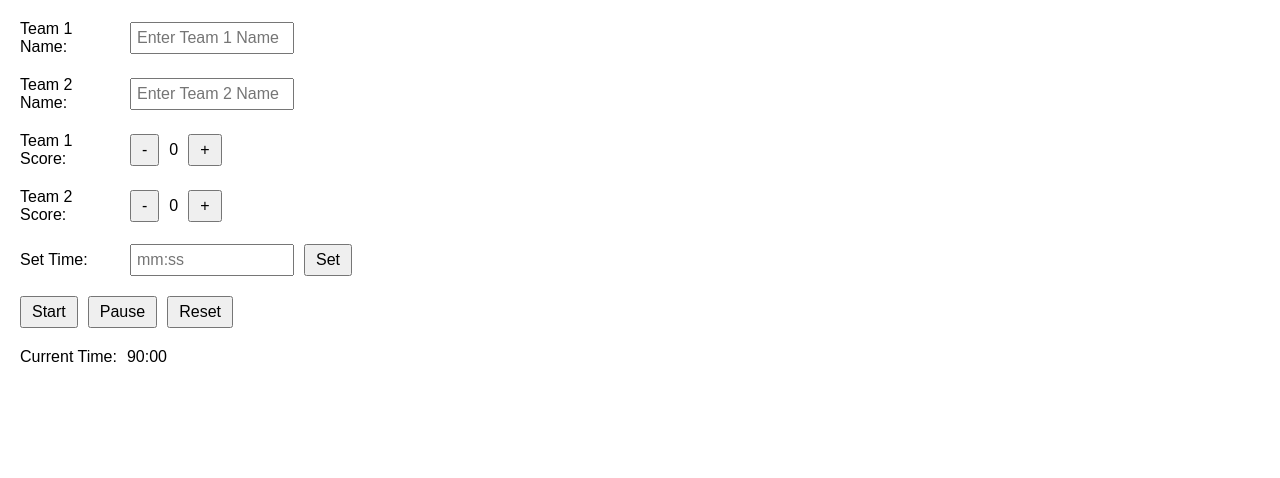
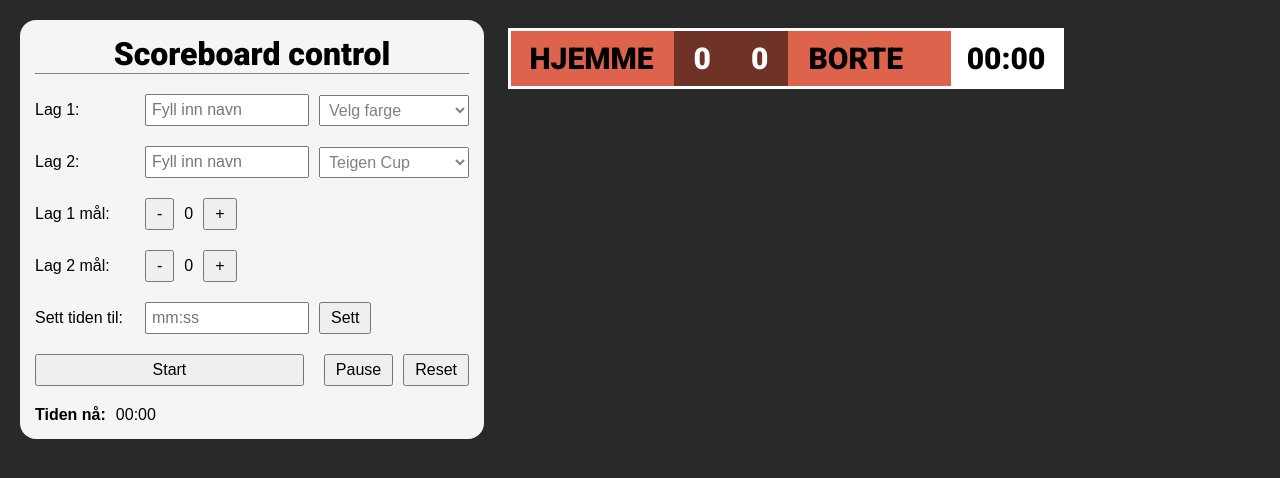
Before and after one commit to areelvestad/framtidinord, a website: page Scoreboard/Scoreboard control.html in a window 1280 px wide. Drawn offline with Linux system fonts and the light colour scheme.

Commit message:
Fiksekskks

```diff
--- a/Scoreboard/Scoreboard control.html
+++ b/Scoreboard/Scoreboard control.html
@@ -1,75 +1,166 @@
 <!DOCTYPE html>
 <html lang="en">
+
 <head>
     <meta charset="UTF-8">
     <meta name="viewport" content="width=device-width, initial-scale=1.0">
     <title>Scoreboard Control Panel</title>
     <style>
+        @import url('https://fonts.googleapis.com/css2?family=Overpass:ital,wght@0,100..900;1,100..900&family=Roboto:ital,wght@0,100;0,300;0,400;0,500;0,700;0,900;1,100;1,300;1,400;1,500;1,700;1,900&display=swap');
+
         body {
-            font-family: Arial, sans-serif;
+            font-family: 'Arial';
             margin: 20px;
+            display: flex;
+            flex-direction: row;
+            flex-wrap: wrap;
+            gap: 1rem;
+            background: rgb(41, 41, 41);
         }
+
         .control-panel {
             display: flex;
             flex-direction: column;
             gap: 20px;
+
+            background: whitesmoke;
+            padding: 15px;
+            border-radius: 1rem;
         }
+
+        h1 {
+            margin: unset;
+            padding: unset;
+            width: 100%;
+            border-bottom: 1px solid gray;
+            text-align: center;
+            font-family: 'Roboto';
+            font-weight: 900;
+        }
+
         .control-panel div {
             display: flex;
             align-items: center;
             gap: 10px;
         }
+
         label {
             width: 100px;
         }
+
         button {
             padding: 5px 10px;
             font-size: 16px;
         }
-        input[type="text"], input[type="number"] {
+
+        #start-timer {
+            width: 100%;
+        }
+
+        input[type="text"],
+        input[type="number"] {
             padding: 5px;
             font-size: 16px;
             width: 150px;
         }
+
+        select {
+            padding: 5px;
+            font-size: 16px;
+            width: 150px;
+            color: gray;
+
+            option {
+                color: black;
+            }
+        }
+
+        .tidsur {
+            border-radius: 5px;
+            font-weight: 10;
+
+            :nth-child(1) {
+                font-weight: bold
+            }
+        }
+
+        iframe {
+            overflow: hidden;
+            width: 573px;
+            height: 78px;
+        }
     </style>
 </head>
+
 <body>
     <div class="control-panel">
+        <h1>Scoreboard control</h1>
         <div>
-            <label for="team1-name-input">Team 1 Name:</label>
-            <input type="text" id="team1-name-input" placeholder="Enter Team 1 Name">
+            <label for="team1-name-input">Lag 1:</label>
+            <input type="text" id="team1-name-input" placeholder="Fyll inn navn">
+            <select id="team1-color-picker">
+                <option>Velg farge</option>
+                <option value="#dd634d">Teigen Cup</option>
+                <option value="#456597">FiN</option>
+                <option value="#e5e5e5">Nordreisa</option>
+                <option value="#e23637">Lyngen RØD</option>
+                <option value="#2471b9">Lyngen BLÅ</option>
+                <option value="#0084ca">Skjervøy</option>
+                <option value="#e23637">Storfjord</option>
+                <option value="#b72441">Indre Kåfjord</option>
+                <option value="#2cb53e">Furuflaten</option>
+            </select>
         </div>
         <div>
-            <label for="team2-name-input">Team 2 Name:</label>
-            <input type="text" id="team2-name-input" placeholder="Enter Team 2 Name">
+            <label for="team2-name-input">Lag 2:</label>
+            <input type="text" id="team2-name-input" placeholder="Fyll inn navn">
+            <select id="team2-color-picker">
+                <option value="#dd634d">Teigen Cup</option>
+                <option value="#456597">FiN</option>
+                <option value="#e5e5e5">Nordreisa</option>
+                <option value="#e23637">Lyngen RØD</option>
+                <option value="#2471b9">Lyngen BLÅ</option>
+                <option value="#0084ca">Skjervøy</option>
+                <option value="#e23637">Storfjord</option>
+                <option value="#b72441">Indre Kåfjord</option>
+                <option value="#2cb53e">Furuflaten</option>
+            </select>
         </div>
+
         <div>
-            <label>Team 1 Score:</label>
+            <label>Lag 1 mål:</label>
             <button id="team1-minus">-</button>
             <span id="team1-score-display">0</span>
             <button id="team1-plus">+</button>
         </div>
         <div>
-            <label>Team 2 Score:</label>
+            <label>Lag 2 mål:</label>
             <button id="team2-minus">-</button>
             <span id="team2-score-display">0</span>
             <button id="team2-plus">+</button>
         </div>
         <div>
-            <label for="time-input">Set Time:</label>
+            <label for="time-input">Sett tiden til:</label>
             <input type="text" id="time-input" placeholder="mm:ss">
-            <button id="set-time">Set</button>
+            <button id="set-time">Sett</button>
         </div>
         <div>
             <button id="start-timer">Start</button>
+            <br>
+            <div>
                 <button id="pause-timer">Pause</button>
                 <button id="reset-timer">Reset</button>
             </div>
-        <div>
-            <span>Current Time: </span>
+        </div>
+        <div class="tidsur">
+            <span>
+                Tiden nå:
+            </span>
             <span id="current-time-display">90:00</span>
         </div>
     </div>
+
+    <iframe src="http://localhost:8080/scoreboard.html" frameborder="0"></iframe>
 
     <script>
         document.addEventListener('DOMContentLoaded', () => {
@@ -80,11 +171,10 @@
             const currentTimeDisplay = document.getElementById('current-time-display');
             const timeInput = document.getElementById('time-input');
 
-    // Initialize variables and attach event listeners as before
             let team1Score = 0;
             let team2Score = 0;
             let timerInterval;
-    let currentTime = 5400; // Default time in seconds (90 minutes)
+            let currentTime = 0;
 
             function updateScoreDisplay() {
                 team1ScoreDisplay.textContent = team1Score;
@@ -104,42 +194,48 @@
             document.getElementById('team1-plus').addEventListener('click', () => {
                 team1Score++;
                 updateScoreDisplay();
+                sendMessage('team1-score', team1Score);
             });
 
             document.getElementById('team1-minus').addEventListener('click', () => {
-        if (team1Score > 0) team1Score--;
+                if (team1Score > 0) {
+                    team1Score--;
                     updateScoreDisplay();
+                    sendMessage('team1-score', team1Score);
+                }
             });
 
             document.getElementById('team2-plus').addEventListener('click', () => {
                 team2Score++;
                 updateScoreDisplay();
+                sendMessage('team2-score', team2Score);
             });
 
             document.getElementById('team2-minus').addEventListener('click', () => {
-        if (team2Score > 0) team2Score--;
+                if (team2Score > 0) {
+                    team2Score--;
                     updateScoreDisplay();
+                    sendMessage('team2-score', team2Score);
+                }
+            });
+
+            document.getElementById('start-timer').addEventListener('click', () => {
+                if (!timerInterval) {
+                    timerInterval = setInterval(() => {
+                        currentTime++;
+                        updateTimerDisplay();
+                        sendMessage('time', formatTime(currentTime));
+                    }, 1000);
+                }
             });
 
             document.getElementById('set-time').addEventListener('click', () => {
                 const [mins, secs] = timeInput.value.split(':').map(Number);
                 currentTime = mins * 60 + secs;
                 updateTimerDisplay();
+                sendMessage('time', formatTime(currentTime));
             });
 
-    document.getElementById('start-timer').addEventListener('click', () => {
-        if (!timerInterval) {
-            timerInterval = setInterval(() => {
-                if (currentTime > 0) {
-                    currentTime--;
-                    updateTimerDisplay();
-                } else {
-                    clearInterval(timerInterval);
-                    timerInterval = null;
-                }
-            }, 1000);
-        }
-    });
 
             document.getElementById('pause-timer').addEventListener('click', () => {
                 clearInterval(timerInterval);
@@ -149,12 +245,14 @@
             document.getElementById('reset-timer').addEventListener('click', () => {
                 clearInterval(timerInterval);
                 timerInterval = null;
-        currentTime = 5400;
+                currentTime = 0;
                 updateTimerDisplay();
+                sendMessage('time', formatTime(currentTime));
             });
 
+
             team1NameInput.addEventListener('input', () => {
-    sendMessage('team1-name', team1NameInput.value); // Only send the message via WebSocket
+                sendMessage('team1-name', team1NameInput.value);
             });
 
 
@@ -179,15 +277,27 @@
                 sendMessage('team2-name', team2NameInput.value);
             });
 
-    document.getElementById('team1-plus').addEventListener('click', () => {
-        team1Score++;
-        updateScoreDisplay();
-        sendMessage('team1-score', team1Score);
+            const team1ColorPicker = document.getElementById('team1-color-picker');
+            const team2ColorPicker = document.getElementById('team2-color-picker');
+
+            team1ColorPicker.addEventListener('change', (event) => {
+                const newColor = event.target.value;
+                document.documentElement.style.setProperty('--team1-color', newColor);
+                sendMessage('team1-color', newColor);
             });
 
-    // Similar WebSocket messages for other actions...
+            team2ColorPicker.addEventListener('change', (event) => {
+                const newColor = event.target.value;
+                document.documentElement.style.setProperty('--team2-color', newColor);
+                sendMessage('team2-color', newColor);
             });
+
+        });
+
+
+
 
     </script>
 </body>
+
 </html>
--- a/Scoreboard/app.css
+++ b/Scoreboard/app.css
@@ -1,8 +1,8 @@
 @import url('https://fonts.googleapis.com/css2?family=Overpass:ital,wght@0,100..900;1,100..900&family=Roboto:ital,wght@0,100;0,300;0,400;0,500;0,700;0,900;1,100;1,300;1,400;1,500;1,700;1,900&display=swap');
 
 :root {
-    --team1-color: rgb(99, 143, 226);
-    --team2-color: rgb(216, 67, 67);
+    --team1-color: #dd634d;
+    --team2-color: #dd634d;
 }
 
 html {
@@ -16,7 +16,7 @@ html {
 
 .scoreboard {
     height: 55px;
-    width: 500px;
+    width: 550px;
     background-color: white;
     padding: 3px;
     display: flex;
@@ -27,6 +27,9 @@ html {
     background: transparent;
     height: 100%;
     width: 100%;
+    text-transform: capitalize;
+    color: black;
+    font-weight: 900;
 }
 
 .scores {
@@ -80,7 +83,7 @@ html {
 }
 
 .team.team1 span:empty::after {
-    content: "Lag 1";
+    content: "HJEMME";
 }
 
 .team.team2 {
@@ -92,7 +95,7 @@ html {
     margin-left: 20px;
 }
 .team.team2 span:empty::after {
-    content: "Lag 2";
+    content: "BORTE";
 }
 
 .time {
--- a/Scoreboard/server.js
+++ b/Scoreboard/server.js
@@ -3,7 +3,6 @@ const fs = require('fs');
 const path = require('path');
 const WebSocket = require('ws');
 
-// Create an HTTP server
 const server = http.createServer((req, res) => {
     const filePath = path.join(__dirname, req.url === '/' ? 'Scoreboard control.html' : req.url);
 
@@ -22,14 +21,12 @@ const server = http.createServer((req, res) => {
     });
 });
 
-// Attach WebSocket server to the HTTP server
 const wss = new WebSocket.Server({ server });
 
 wss.on('connection', (ws) => {
     console.log('Client connected');
     ws.on('message', (message) => {
         console.log(`Received: ${message}`);
-        // Broadcast the message to all clients
         wss.clients.forEach((client) => {
             if (client.readyState === WebSocket.OPEN) {
                 client.send(message);
@@ -38,7 +35,6 @@ wss.on('connection', (ws) => {
     });
 });
 
-// Start the server on port 8080
 server.listen(8080, () => {
     console.log('Server running at http://localhost:8080/');
 });
```
Also changed, not shown: Scoreboard/Scoreboard.html (+17 -3 lines), 1 other file. Lines whose indentation alone changed are shown as unchanged.
